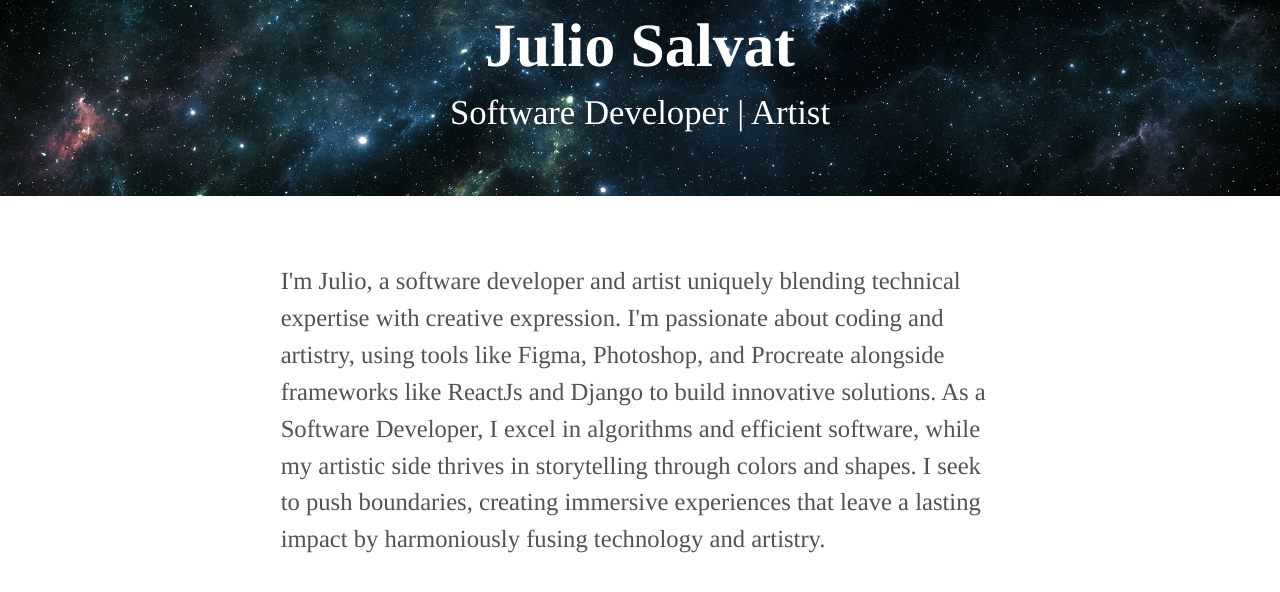
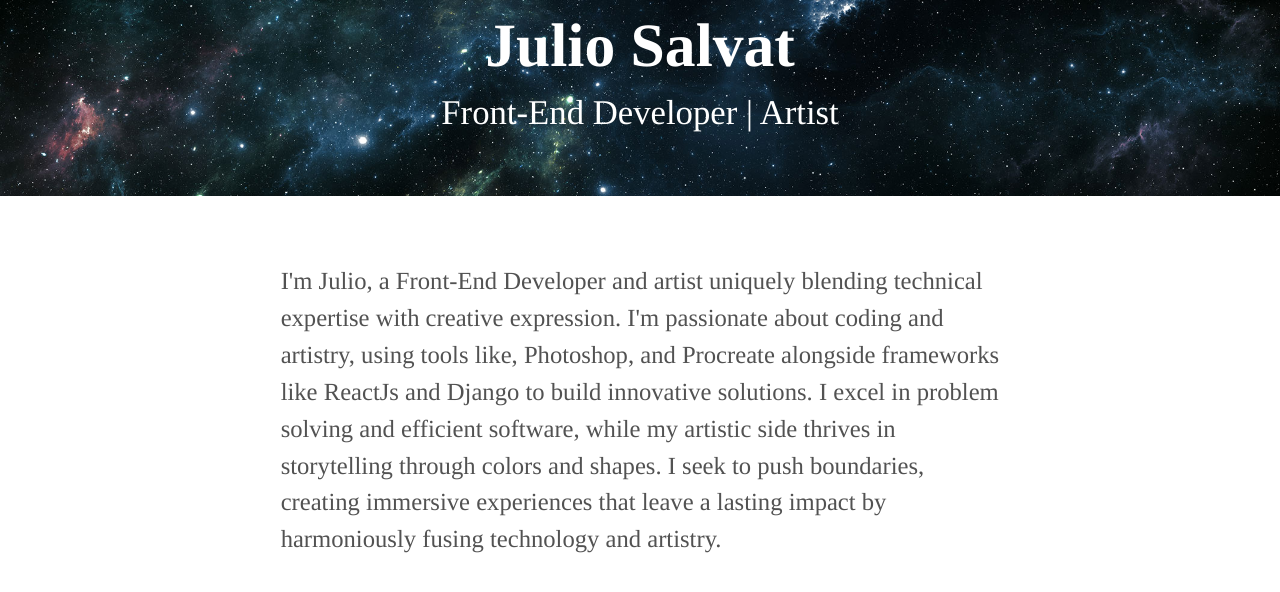
Before and after one commit to juliosalvat/js-2023, a plain HTML site: page index.html in a window 1280 px wide. Shown: the part 279-871 px from the top of the page. Drawn offline with Linux system fonts and the light colour scheme.

Commit message:
title change

```diff
--- a/index.html
+++ b/index.html
@@ -33,11 +33,11 @@
 	<div class="banner">
 		<a href="https://twitter.com/juliosalvatjr" title="@juliosalvatjr"><img class="photo" src="img/julio.png" alt="Julio"></a>
 		<h1 class="headline">Julio Salvat</h1>
-		<span class="tagline">Software Developer | Artist</span>
+		<span class="tagline">Front-End Developer | Artist</span>
 	</div><!--/.banner-->
 
 	<div class="intro">
-		<p>I'm Julio, a software developer and artist uniquely blending technical expertise with creative expression. I'm passionate about coding and artistry, using tools like Figma, Photoshop, and Procreate alongside frameworks like ReactJs and Django to build innovative solutions. As a Software Developer, I excel in algorithms and efficient software, while my artistic side thrives in storytelling through colors and shapes. I seek to push boundaries, creating immersive experiences that leave a lasting impact by harmoniously fusing technology and artistry.</p>
+		<p>I'm Julio, a Front-End Developer and artist uniquely blending technical expertise with creative expression. I'm passionate about coding and artistry, using tools like, Photoshop, and Procreate alongside frameworks like ReactJs and Django to build innovative solutions.  I excel in problem solving and efficient software, while my artistic side thrives in storytelling through colors and shapes. I seek to push boundaries, creating immersive experiences that leave a lasting impact by harmoniously fusing technology and artistry.</p>
 		<ul class="social fc">
 			<li>
 			  <a href="https://twitter.com/juliosalvatjr" class="fab fa-twitter" title="Twitter" target="_blank"><i>Twitter</i></a>
```
